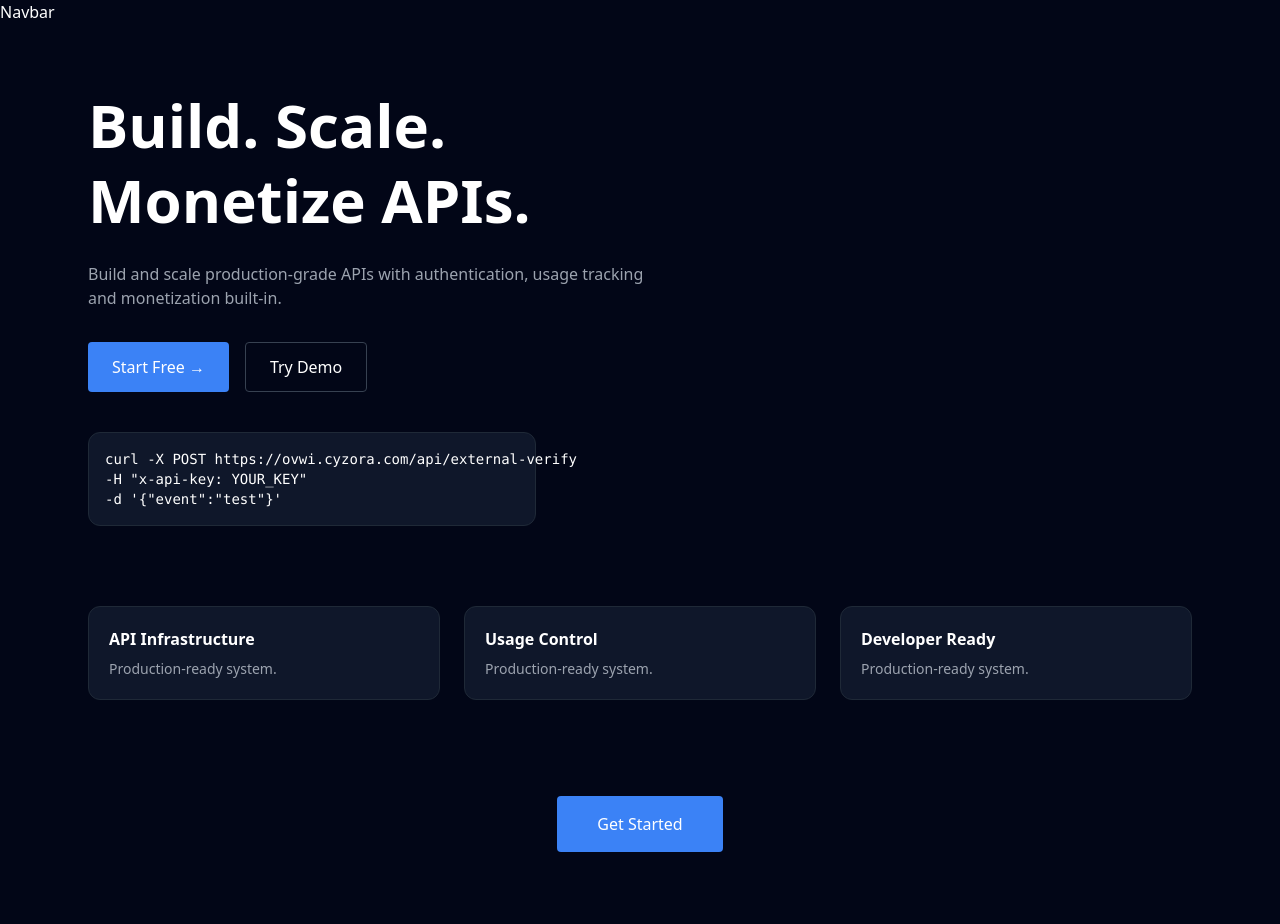
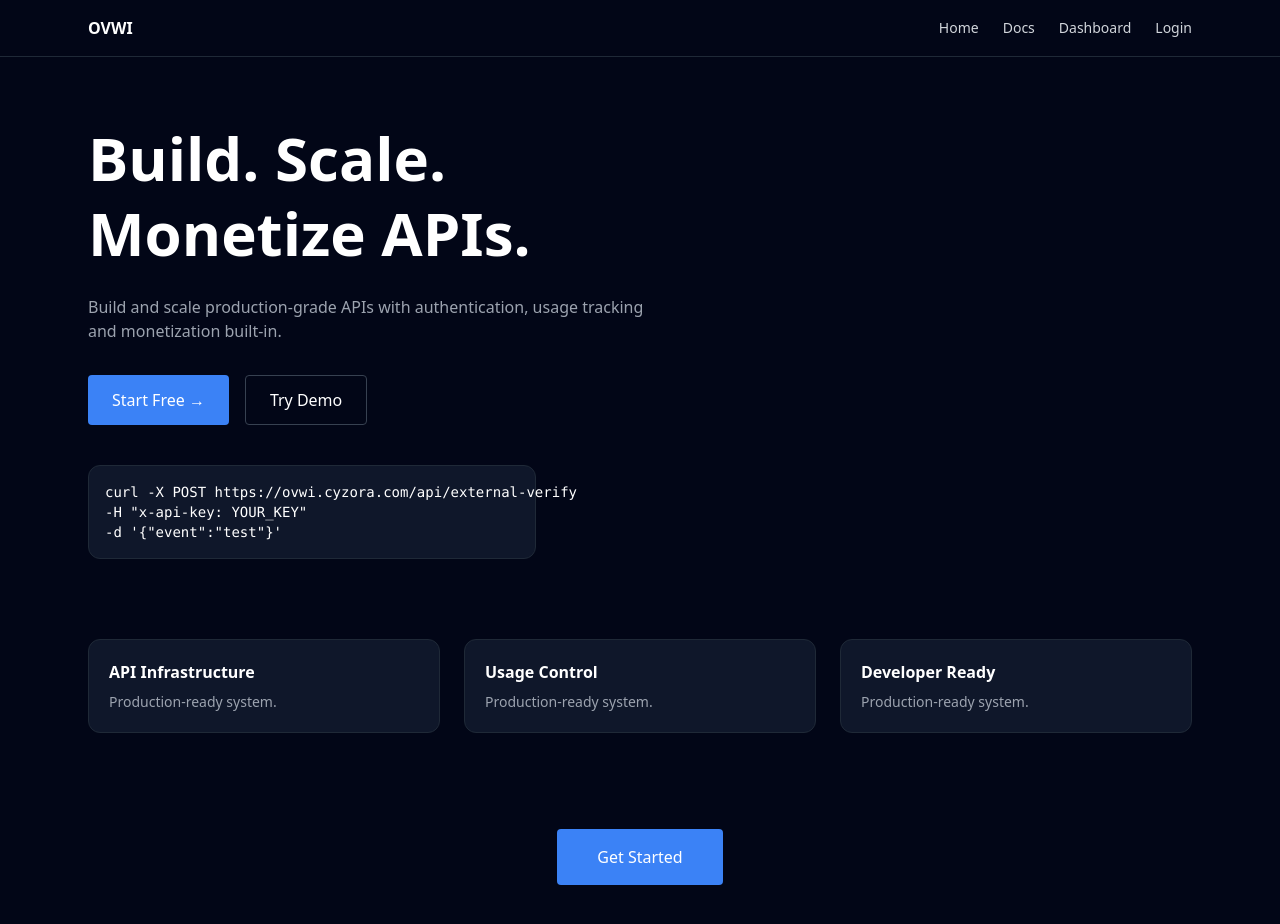
Before and after one commit to aydncy/ovwi-ui, a Next.js app: page / in a window 1280 px wide. Shown: the top 924 px of the page. Built offline with nearby package versions, Linux system fonts and the light colour scheme.

Commit message:
🔥 fix: navbar JSX correct (no escaped HTML)

```diff
--- a/app/components/navbar.tsx
+++ b/app/components/navbar.tsx
@@ -1 +1,22 @@
-export default function Navbar(){return <div>Navbar</div>}
+'use client';
+
+import Link from 'next/link';
+
+export default function Navbar() {
+  return (
+    <div className="w-full border-b border-gray-800 bg-[#020617] sticky top-0 z-50">
+      <div className="max-w-6xl mx-auto px-6 py-4 flex justify-between items-center">
+
+        <h1 className="font-bold text-white">OVWI</h1>
+
+        <div className="flex gap-6 text-sm text-gray-300">
+          <Link href="/">Home</Link>
+          <Link href="/docs">Docs</Link>
+          <Link href="/dashboard">Dashboard</Link>
+          <Link href="/auth/login">Login</Link>
+        </div>
+
+      </div>
+    </div>
+  );
+}
```
